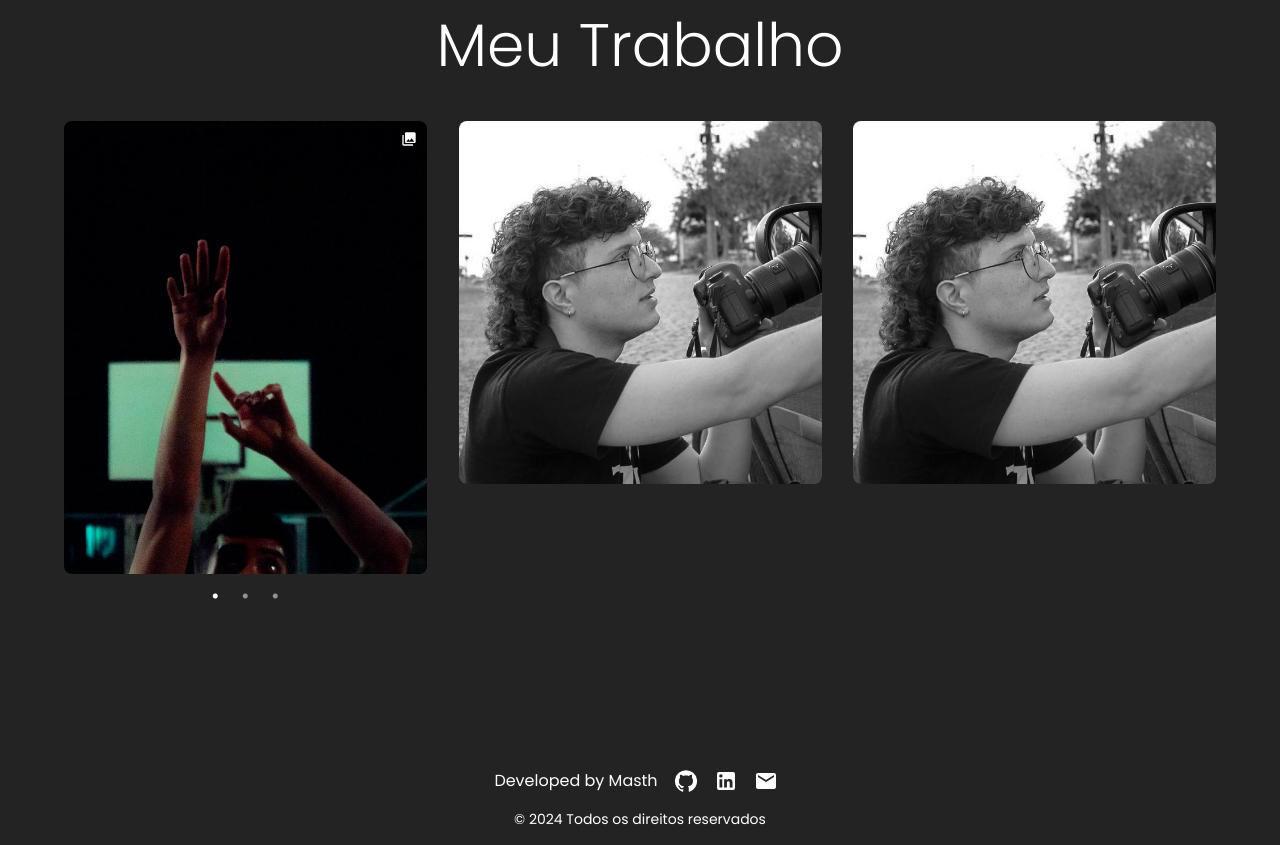
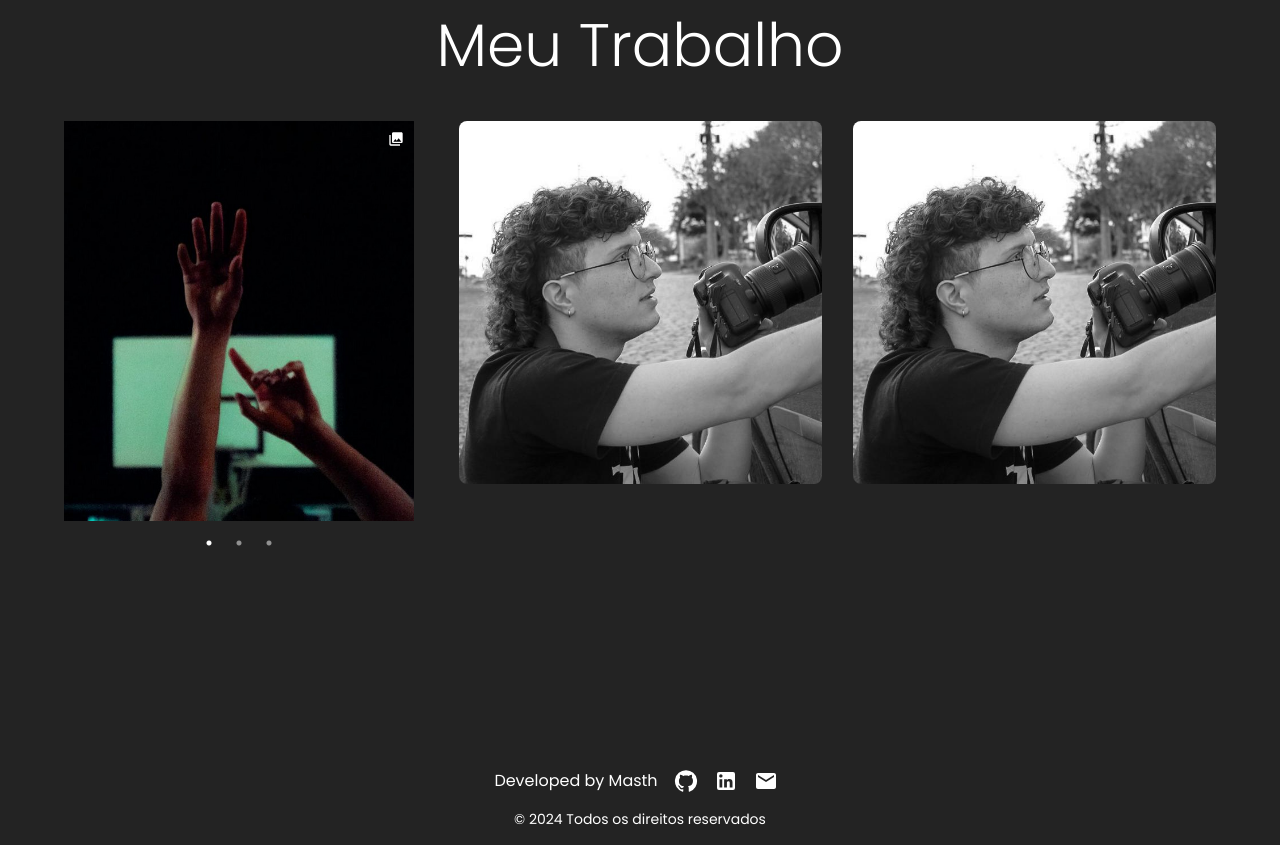
Before and after one commit to Masthw/PortfolioJohnix, a React (Vite) app: page / in a window 1280 px wide. Shown: the part 1680-2525 px from the top of the page. Built offline with nearby package versions, Linux system fonts and the light colour scheme.

Commit message:
fix: adjust images size in Projects

```diff
--- a/src/pages/Home/sections/Projects/Projects.tsx
+++ b/src/pages/Home/sections/Projects/Projects.tsx
@@ -5,7 +5,7 @@ import Foto1P1 from "../../../../assets/images/projeto1/Foto1.jpg";
 import Foto2P1 from "../../../../assets/images/projeto1/Foto2.png";
 import Foto3P1 from "../../../../assets/images/projeto1/Foto3.png";
 import Slider from "react-slick";
-import CollectionsIcon from '@mui/icons-material/Collections';
+import CollectionsIcon from "@mui/icons-material/Collections";
 import "./styles/stylesProjects.css";
 
 const Projects = () => {
@@ -79,15 +79,24 @@ const Projects = () => {
           </Typography>
           <Grid container spacing={4}>
             <Grid item xs={12} md={4}>
-            <div ref={project1Ref} className={isVisible.project1 ? "popIn project-delay-1" : ""}>
-                <Box sx={{ position: 'relative' }}>
+              <div
+                ref={project1Ref}
+                className={isVisible.project1 ? "popIn project-delay-1" : ""}
+              >
+                <Box
+                  sx={{
+                    position: "relative",
+                    width: { xs: "100%", md: "350px" },
+                    height: { xs: "auto", md: "350px" },
+                  }}
+                >
                   <CollectionsIcon
                     sx={{
-                        position: 'absolute',
-                        top: '10px',
-                        right: '10px',
-                        color: 'white',
-                        fontSize: '1rem',
+                      position: "absolute",
+                      top: "10px",
+                      right: "10px",
+                      color: "white",
+                      fontSize: "1rem",
                       zIndex: 1,
                       opacity: isVisible.project1 ? 1 : 0,
                     }}
@@ -97,24 +106,27 @@ const Projects = () => {
                       <img
                         src={Foto1P1}
                         alt="Project 1 - Image 1"
-                        className={isVisible.project1 ? "popIn project-delay-1" : "image"}
-                        style={{ width: "100%", height: "100%", borderRadius: "8px" }}
+                        className={`${
+                          isVisible.project1 ? "popIn project-delay-1" : ""
+                        } carousel-image`}
                       />
                     </div>
                     <div>
                       <img
                         src={Foto2P1}
                         alt="Project 1 - Image 2"
-                        className={isVisible.project1 ? "popIn project-delay-1" : "image"}
-                        style={{ width: "100%", borderRadius: "8px" }}
+                        className={`${
+                          isVisible.project1 ? "popIn project-delay-1" : ""
+                        } carousel-image`}
                       />
                     </div>
                     <div>
                       <img
                         src={Foto3P1}
                         alt="Project 1 - Image 3"
-                        className={isVisible.project1 ? "popIn project-delay-1" : "image"}
-                        style={{ width: "100%", borderRadius: "8px" }}
+                        className={`${
+                          isVisible.project1 ? "popIn project-delay-1" : ""
+                        } carousel-image`}
                       />
                     </div>
                   </Slider>
@@ -126,7 +138,9 @@ const Projects = () => {
                 <img
                   src={Avatar}
                   alt="Project 2"
-                className={isVisible.project1 ? "popIn project-delay-2" : "image"}
+                  className={
+                    isVisible.project1 ? "popIn project-delay-2" : "image"
+                  }
                   style={{ width: "100%", height: "100%", borderRadius: "8px" }}
                 />
               </div>
```
Lines whose indentation alone changed are shown as unchanged.
